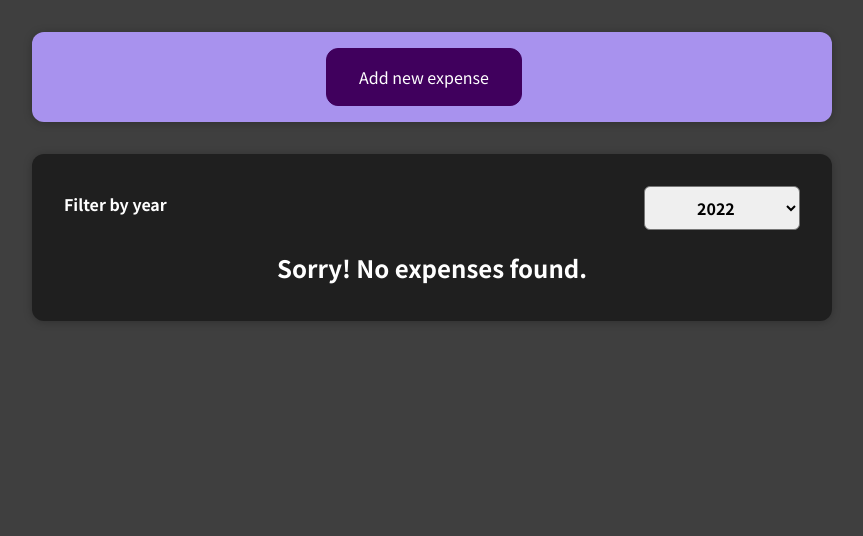
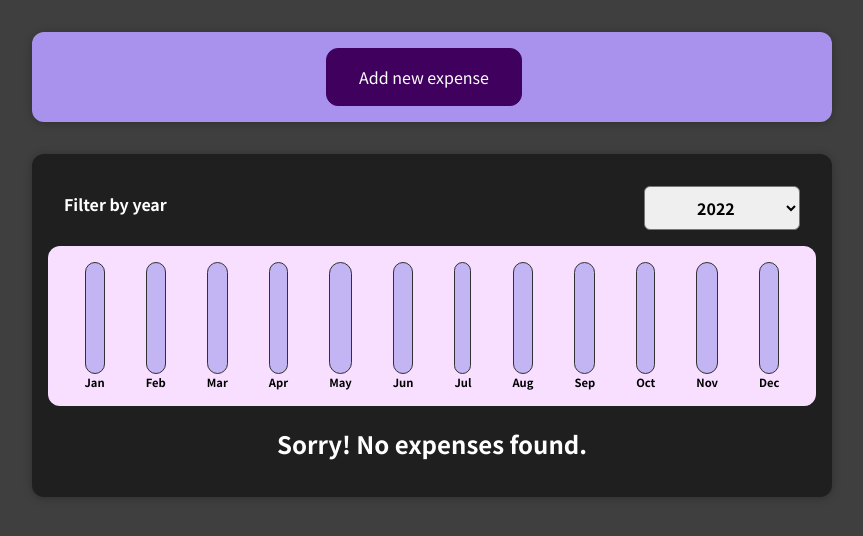
Before and after one commit to abhinavoo7/ExpenseTracker, a React (Create React App) app: page / in a window 1280 px wide. Shown: the top 536 px of the page, without its empty margins (208-1071 px from the left). Built offline with nearby package versions, Linux system fonts and the light colour scheme.

Commit message:
added dynamic chart

```diff
--- /dev/null
+++ b/src/components/Chart/Chart.css
@@ -0,0 +1,9 @@
+.chart {
+  padding: 1rem;
+  border-radius: 12px;
+  background-color: #f8dfff;
+  text-align: center;
+  display: flex;
+  justify-content: space-around;
+  height: 10rem;
+}
--- /dev/null
+++ b/src/components/Chart/Chart.tsx
@@ -0,0 +1,34 @@
+import './Chart.css'
+import Items from '../../Interfaces/Items'
+import ChartBar from './ChartBar'
+
+function Chart(props: Props) {
+  const dataPointVal = props.dataPoints.map((dataPoint) => dataPoint.value)
+  const totalMax = Math.max(...dataPointVal)
+
+  return (
+    <div className="chart">
+      {props.dataPoints.map((dataPoint: DataPoints) => {
+        return (
+          <ChartBar
+            key={dataPoint.label}
+            value={dataPoint.value}
+            maxValue={totalMax}
+            label={dataPoint.label}
+          />
+        )
+      })}
+    </div>
+  )
+}
+
+export default Chart
+
+interface Props {
+  dataPoints: DataPoints[]
+}
+
+interface DataPoints {
+  label: string
+  value: number
+}
--- /dev/null
+++ b/src/components/Chart/ChartBar.css
@@ -0,0 +1,31 @@
+.chart-bar {
+  height: 100%;
+  display: flex;
+  flex-direction: column;
+  align-items: center;
+}
+
+.chart-bar__inner {
+  height: 100%;
+  width: 100%;
+  min-width: 10px;
+  border: 1px solid #313131;
+  border-radius: 12px;
+  background-color: #c3b4f3;
+  overflow: hidden;
+  display: flex;
+  flex-direction: column;
+  justify-content: flex-end;
+}
+
+.chart-bar__fill {
+  background-color: #4826b9;
+  width: 100%;
+  transition: all 0.3s ease-out;
+}
+
+.chart-bar__label {
+  font-weight: bold;
+  font-size: 0.7rem;
+  text-align: center;
+}
--- /dev/null
+++ b/src/components/Chart/ChartBar.tsx
@@ -0,0 +1,28 @@
+import './ChartBar.css'
+
+function ChartBar(props: Props) {
+  let barFillHeight = '0%'
+  if (props.maxValue > 0) {
+    barFillHeight = Math.round((props.value / props.maxValue) * 100) + '%'
+  }
+
+  return (
+    <div className="chart-bar">
+      <div className="chart-bar__inner">
+        <div
+          className="chart-bar__fill"
+          style={{ height: barFillHeight }}
+        ></div>
+      </div>
+      <div className="chart-bar__label">{props.label}</div>
+    </div>
+  )
+}
+
+export default ChartBar
+
+interface Props {
+  label: string
+  value: number
+  maxValue: number
+}
--- a/src/components/Expenses/ExpenseFilter.tsx
+++ b/src/components/Expenses/ExpenseFilter.tsx
@@ -12,7 +12,6 @@
       <div className="expenses-filter__control">
         <label>Filter by year</label>
         <select value={props.selected} onChange={dropDownChangeHandler}>
-          <option value="2023">2023</option>
           <option value="2022">2022</option>
           <option value="2021">2021</option>
           <option value="2020">2020</option>
--- a/src/components/Expenses/Expenses.tsx
+++ b/src/components/Expenses/Expenses.tsx
@@ -1,10 +1,10 @@
-import ExpenseItem from './ExpenseItem'
 import './Expenses.css'
 import Card from '../UI/Card'
 import ExpenseFilter from './ExpenseFilter'
 import { useState } from 'react'
 import Items from '../../Interfaces/Items'
 import ExpensesList from './ExpensesList'
+import ExpensesChart from './ExpensesChart'
 
 interface Props {
   items: Items[]
@@ -34,6 +34,7 @@
             selected={filteredYear}
             onChangeFilter={filterChangeHandler}
           />
+          <ExpensesChart expenses={filteredExpenses} />
           <ExpensesList items={filteredExpenses} />
         </Card>
       </li>
--- /dev/null
+++ b/src/components/Expenses/ExpensesChart.tsx
@@ -0,0 +1,37 @@
+import Chart from '../Chart/Chart'
+import Items from '../../Interfaces/Items'
+
+function ExpensesChart(props: Props) {
+  const chartDataPoints = [
+    { label: 'Jan', value: 0 },
+    { label: 'Feb', value: 0 },
+    { label: 'Mar', value: 0 },
+    { label: 'Apr', value: 0 },
+    { label: 'May', value: 0 },
+    { label: 'Jun', value: 0 },
+    { label: 'Jul', value: 0 },
+    { label: 'Aug', value: 0 },
+    { label: 'Sep', value: 0 },
+    { label: 'Oct', value: 0 },
+    { label: 'Nov', value: 0 },
+    { label: 'Dec', value: 0 },
+  ]
+
+  //   props.expenses.forEach((expense: Items) => {
+  //     const expenseMonth = expense.date.getMonth()
+  //     chartDataPoints[expenseMonth].value = expense.amount
+  //   })
+
+  for (const expense of props.expenses) {
+    const expenseMonth = expense.date.getMonth()
+    chartDataPoints[expenseMonth].value = expense.amount
+  }
+
+  return <Chart dataPoints={chartDataPoints} />
+}
+
+export default ExpensesChart
+
+interface Props {
+  expenses: Items[]
+}
```
